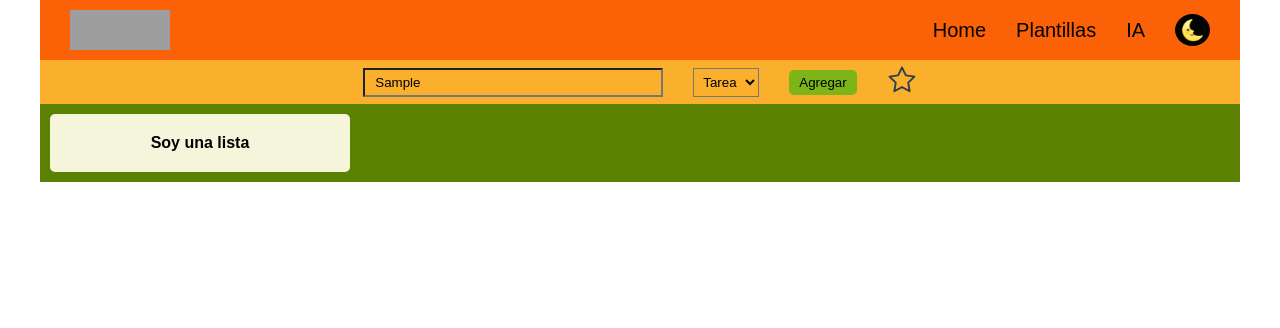
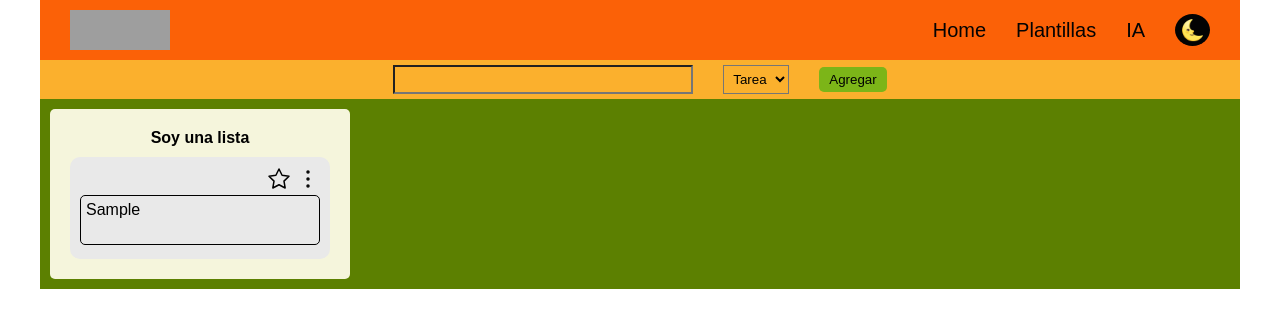
Before and after one commit to Geider10/Orden-App, a plain HTML site: page index.html in a window 1280 px wide. Both pictures are taken after typing "Sample" into the empty fields and a click on the button "Agregar". Drawn offline with Linux system fonts and the light colour scheme; grey boxes are pictures that could not be loaded.

Commit message:
agregue la logica para crear tareas y listas

```diff
--- a/css/estilo.css
+++ b/css/estilo.css
@@ -55,10 +55,20 @@ nav{
     width: 100%;
     padding: 5px;
 }
+.tablero__header .header__txt{
+    display:flex;
+    align-items: center;
+    justify-content: center;
+    gap: 5px;
+}
 .tablero__header input{
     background: none;
     padding: 5px 10px;
     width: 300px;
+}
+.tablero__header  .header__txt span{
+    background-color: red;
+    cursor: pointer;
 }
 .tablero__header select{
     padding: 5px;
@@ -88,15 +98,15 @@ nav{
     background-color: #5c8001;
     width: 100%;
     padding: 10px;
+    display: flex;
+    justify-items: center;
+    gap: 30px;
 }
 .tablero__lista{
     background-color: beige;
     width: 300px;
     padding: 20px;
     border-radius: 5px;
-}
-.lista__nombre{
-    text-align: center;
 }
 .lista__nombre input{
     background: none;
@@ -106,19 +116,25 @@ nav{
     font-weight: bold;
     border: none;
 }
+.lista__nombre input:hover{
+}
 .lista__tarea{
     background-color: #e9e9e9;
-    border-radius: 20px;
+    border-radius: 10px;
     padding: 10px;
     margin-top:10px;
 
+}
+.lista__tarea .tarea__icons{
+    display: flex;
+    justify-content: end;
 }
 .lista__tarea span{
     cursor: pointer;
     display: inline-block;
     padding-left: 5px;
 }
-.lista__tarea textarea{
+textarea{
     background: none;
     width: 100%;
     font-size: 1rem;
@@ -126,7 +142,7 @@ nav{
     outline: none;
     resize: none;
     border:none;
-    max-height: 200px;
+    max-height: 150px;
     font-family: sans-serif;
     border-radius: 5px;
     padding: 5px;
--- a/index.html
+++ b/index.html
@@ -23,33 +23,22 @@
    <section class="content__tablero">
 
     <section class="tablero__header">
-      <input type="text" placeholder="Definí el titulo" id="iptTitulo">
+      <div class="header__txt">
+        <input type="search" placeholder="Definí el titulo" id="iptTitulo">
+        <span hidden><svg xmlns="http://www.w3.org/2000/svg" class="icon icon-tabler icon-tabler-x" width="24" height="24" viewBox="0 0 24 24" stroke-width="1.5" stroke="currentColor" fill="none" stroke-linecap="round" stroke-linejoin="round"><path stroke="none" d="M0 0h24v24H0z" fill="none"/><path d="M18 6l-12 12" /><path d="M6 6l12 12" /></svg></span>
+      </div>
       <select name="" id="typeTitulo">
         <option >Tarea</option>
         <option >Lista</option>
       </select>
       <button class="btn g" id="btnAgregar">Agregar</button>
-      <span>
-        <svg xmlns="http://www.w3.org/2000/svg" class="icon icon-tabler icon-tabler-star btn__star" width="44" height="44" viewBox="0 0 24 24" stroke-width="1.5" stroke="#2c3e50" fill="none" stroke-linecap="round" stroke-linejoin="round">
-          <path stroke="none" d="M0 0h24v24H0z" fill="none"/>
-          <path d="M12 17.75l-6.172 3.245l1.179 -6.873l-5 -4.867l6.9 -1l3.086 -6.253l3.086 6.253l6.9 1l-5 4.867l1.179 6.873z" />
-        </svg>
-      </span>
     </section>
 
-    <section class="body__tablero">
-      <div class="tablero__lista">
+    <section class="body__tablero" id="bodyTablero">
+      <div class="tablero__lista" id="mainLista">
         <div class="lista__nombre">
           <input type="text" value="Soy una lista" readonly="true">
         </div>
-        <!-- <div class="lista__tarea">
-          <span>
-            <svg xmlns="http://www.w3.org/2000/svg" class="icon icon-tabler icon-tabler-pencil" width="24" height="24" viewBox="0 0 24 24" stroke-width="1.5" stroke="currentColor" fill="none" stroke-linecap="round" stroke-linejoin="round"><path stroke="none" d="M0 0h24v24H0z" fill="none"/><path d="M4 20h4l10.5 -10.5a2.828 2.828 0 1 0 -4 -4l-10.5 10.5v4" /><path d="M13.5 6.5l4 4" /></svg>
-          </span>
-          <span><svg xmlns="http://www.w3.org/2000/svg" class="icon icon-tabler icon-tabler-star" width="24" height="24" viewBox="0 0 24 24" stroke-width="1.5" stroke="currentColor" fill="none" stroke-linecap="round" stroke-linejoin="round"><path stroke="none" d="M0 0h24v24H0z" fill="none"/><path d="M12 17.75l-6.172 3.245l1.179 -6.873l-5 -4.867l6.9 -1l3.086 -6.253l3.086 6.253l6.9 1l-5 4.867l1.179 6.873z" /></svg></span>
-          <textarea placeholder="Nombre de la tarea" required id="area"></textarea>
-
-        </div> -->
 
       </div>
     </section>
--- a/js/index.js
+++ b/js/index.js
@@ -1,20 +1,37 @@
 const d = document;
-// const txtArea = d.getElementById("area");
-// txtArea.addEventListener("keyup",e=>{
-//     txtArea.style.height = "54px";
-//     let scHeight = e.target.scrollHeight;
-//     txtArea.style.height = `${scHeight}px`;
-// })
-
 const btnAgregar = d.getElementById("btnAgregar");
 const iptTitulo = d.getElementById("iptTitulo");
 const typeTitulo = d.getElementById("typeTitulo");
+const mainLista = d.getElementById("mainLista");
+const bodyTablero = d.getElementById("bodyTablero");
 btnAgregar.addEventListener("click",()=>{
     if(checkInput().length >1 && checkTitulos() == "Tarea"){
-        console.log("Agrego una tarea")
+        const taskLista = d.createElement("div");
+        taskLista.classList.add("lista__tarea")
+        taskLista.innerHTML = //html
+        `
+        <div class="tarea__icons">
+           <span><svg xmlns="http://www.w3.org/2000/svg" class="icon icon-tabler icon-tabler-star" width="24" height="24" viewBox="0 0 24 24" stroke-width="1.5" stroke="currentColor" fill="none" stroke-linecap="round" stroke-linejoin="round"><path stroke="none" d="M0 0h24v24H0z" fill="none"/><path d="M12 17.75l-6.172 3.245l1.179 -6.873l-5 -4.867l6.9 -1l3.086 -6.253l3.086 6.253l6.9 1l-5 4.867l1.179 6.873z" /></svg></span>
+           <span><svg xmlns="http://www.w3.org/2000/svg" class="icon icon-tabler icon-tabler-dots-vertical" width="24" height="24" viewBox="0 0 24 24" stroke-width="1.5" stroke="currentColor" fill="none" stroke-linecap="round" stroke-linejoin="round"><path stroke="none" d="M0 0h24v24H0z" fill="none"/><path d="M12 12m-1 0a1 1 0 1 0 2 0a1 1 0 1 0 -2 0" /><path d="M12 19m-1 0a1 1 0 1 0 2 0a1 1 0 1 0 -2 0" /><path d="M12 5m-1 0a1 1 0 1 0 2 0a1 1 0 1 0 -2 0" /></svg></span>
+        </div>
+        <textarea placeholder="Nombre de la tarea" required class="area">${checkInput()}</textarea>
+        `
+        mainLista.appendChild(taskLista);
+        autoSizeTxt();
+        iptTitulo.value=" ";
+
     }
     else if( checkInput().length >1 && checkTitulos() == "Lista"){
-       console.log("Agrego una lista");
+        const tableroLista = d.createElement("div");
+        tableroLista.classList.add("tablero__lista");
+        tableroLista.innerHTML=//html
+        `
+        <div class="lista__nombre">
+            <input type="text" value="${checkInput()}"readonly="true">
+        </div>
+        `
+        bodyTablero.appendChild(tableroLista);
+        iptTitulo.value=" ";
     }
     else{
         console.log("No agrego nada");
@@ -31,3 +48,19 @@ const checkTitulos = ()=>{
     })
     return typeTitulo.value;
 }
+const autoSizeTxt =()=>{
+    const txtArea = d.querySelectorAll(".area");
+    txtArea.forEach(txt =>{
+        txt.addEventListener("keyup",e=>{
+            txt.style.height = "54px";
+            let scHeight = e.target.scrollHeight;
+            txt.style.height = `${scHeight}px`;
+        })
+    })
+
+}
+// txtArea.addEventListener("keyup",e=>{
+//     txtArea.style.height = "54px";
+//     let scHeight = e.target.scrollHeight;
+//     txtArea.style.height = `${scHeight}px`;
+// })
```
